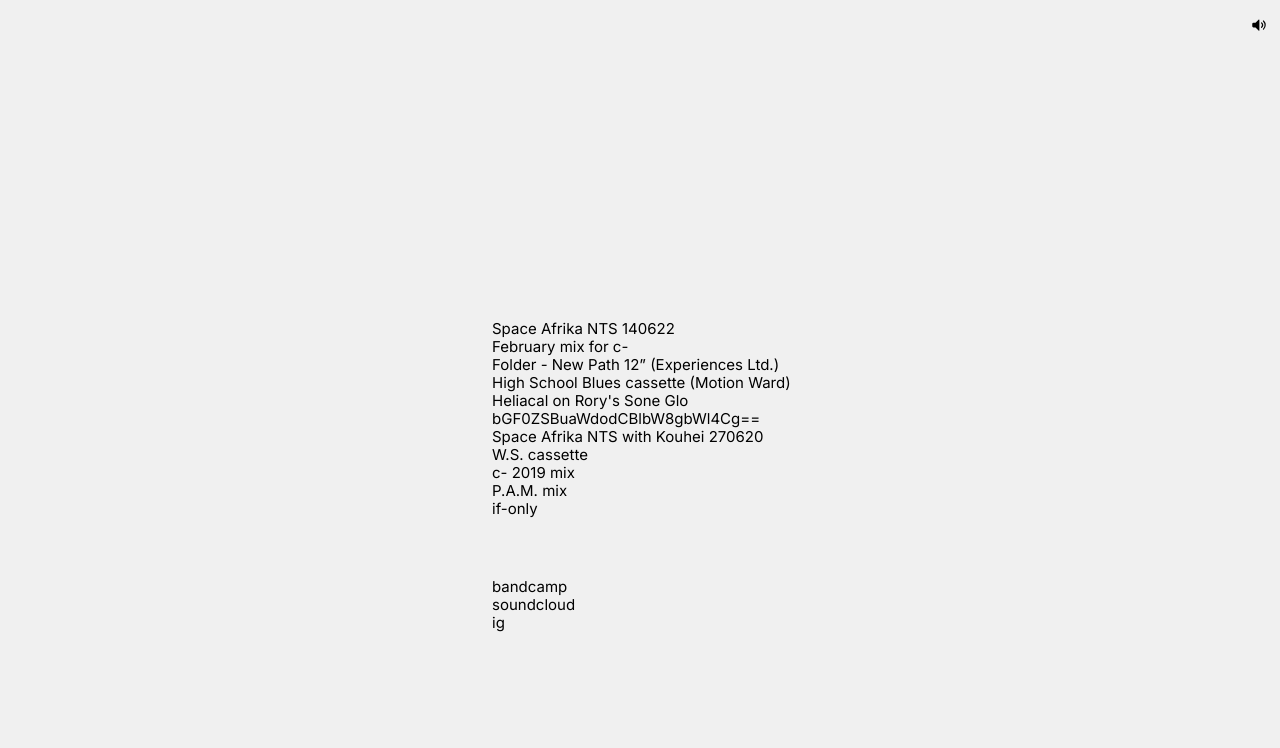
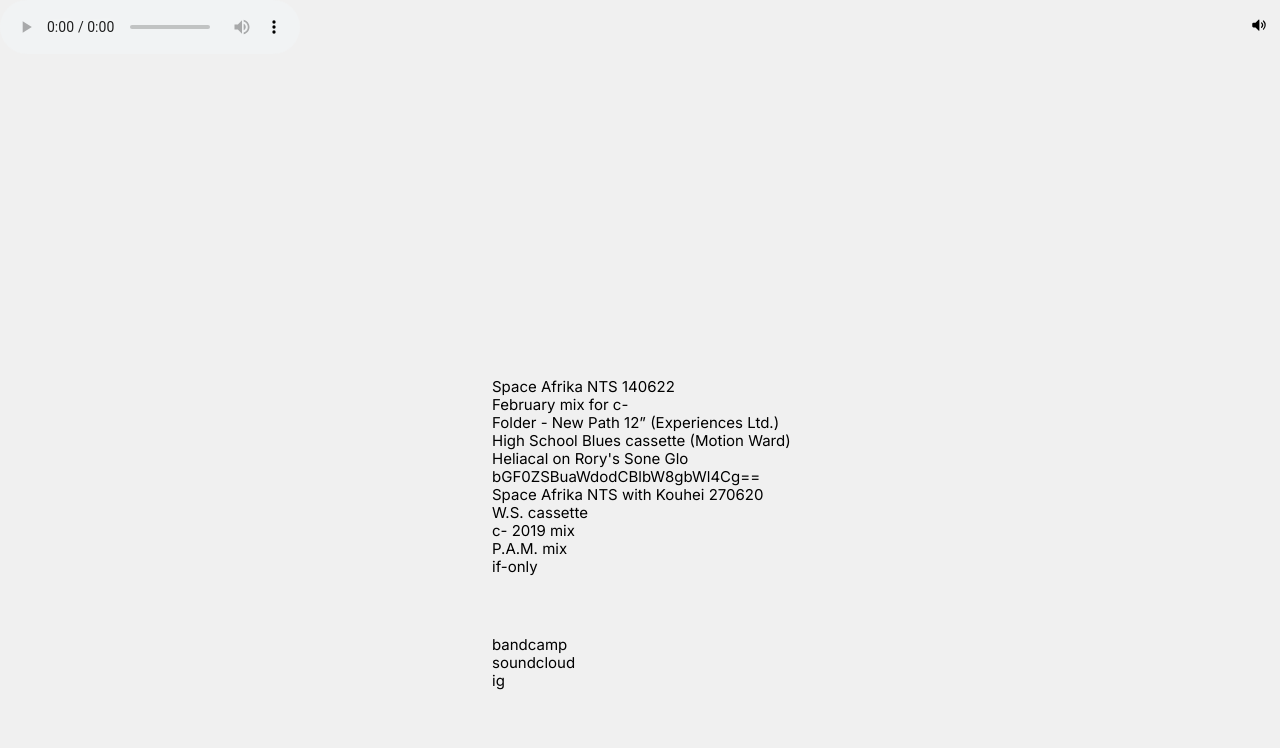
Before and after one commit to user175385803/nk, a website: page source/index.html in a window 1280 px wide. Shown: the top 748 px of the page. Drawn offline with nearby package versions, Linux system fonts and the light colour scheme; files that its build step writes are made by us from their sources.

Commit message:
fix index

```diff
--- a/source/index.html
+++ b/source/index.html
@@ -29,7 +29,7 @@
 </head>
 
 <body>
-  <audio class="audio-controls" autoplay src="audio/bg-music.mp3"></audio>
+  <audio class="audio-controls" controls autoplay loop src="audio/bg-music.mp3"></audio>
   <div class="page__wrapper">
     <button class="audio__icon">
       <svg class="audio__on" fill="#000000" width="20" height="20" viewBox="-2.5 0 19 19"
```
